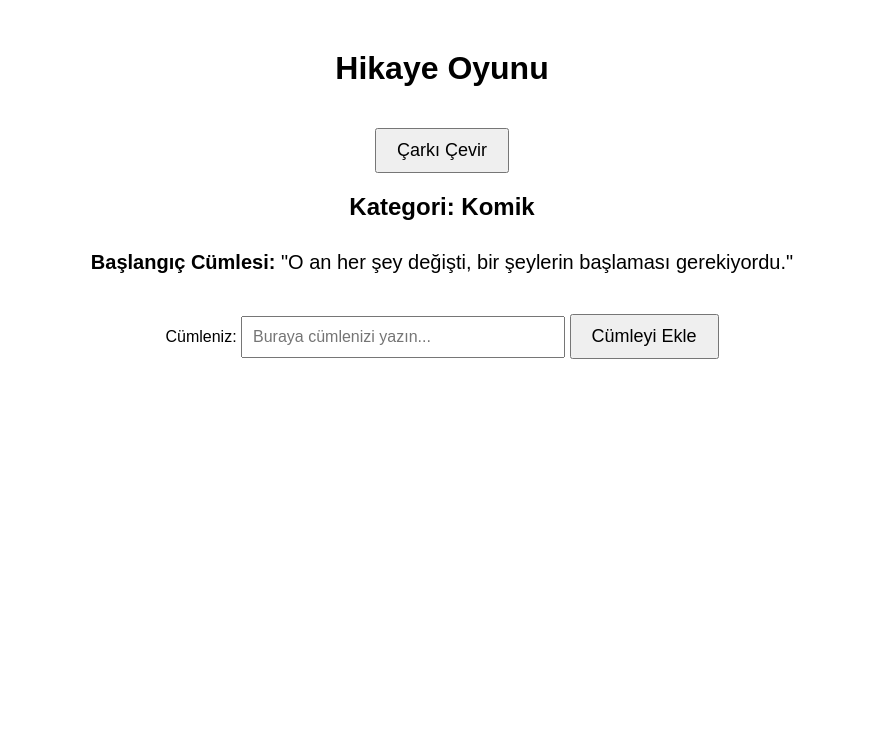
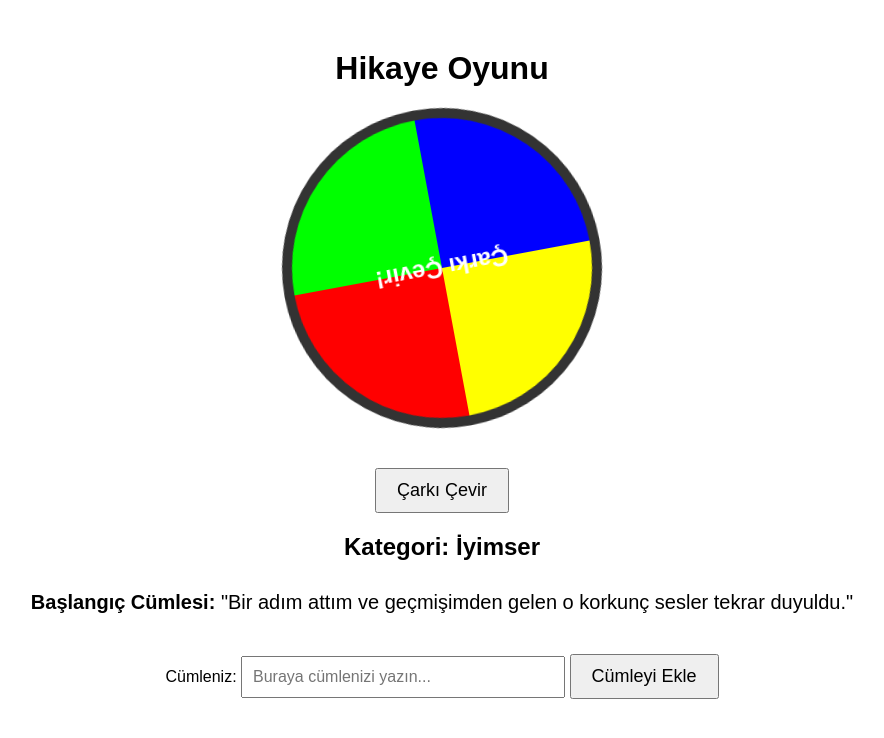
Before and after one commit to osendeo/storygame, a plain HTML site: page index.html in a window 1280 px wide. Both pictures are taken after a click on the button "Çarkı Çevir". Shown: the whole page, without its empty margins (198-1082 px from the left). Drawn offline with Linux system fonts and the light colour scheme.

Commit message:
Update index.html

```diff
--- a/index.html
+++ b/index.html
@@ -3,25 +3,68 @@
 <head>
   <meta charset="UTF-8">
   <meta name="viewport" content="width=device-width, initial-scale=1.0">
-  <title>Hikaye Oyunu</title>
+  <title>Hikaye Oyunu - Çark</title>
   <style>
     body { font-family: Arial, sans-serif; text-align: center; margin-top: 50px; }
-    .button { padding: 10px 20px; font-size: 18px; cursor: pointer; margin-top: 20px; }
+
+    /* Çark stili */
+    .wheel {
+      width: 300px;
+      height: 300px;
+      border-radius: 50%;
+      border: 10px solid #333;
+      position: relative;
+      margin: 20px auto;
+      background: conic-gradient(#ff0000 0% 25%, #00ff00 25% 50%, #0000ff 50% 75%, #ffff00 75% 100%);
+      transform-origin: 50% 50%;
+      transition: transform 4s ease-out;
+    }
+
+    /* Çarkın üzerindeki metinler */
+    .wheel-text {
+      position: absolute;
+      top: 50%;
+      left: 50%;
+      transform: translate(-50%, -50%);
+      font-size: 24px;
+      color: white;
+      font-weight: bold;
+    }
+
+    /* Buton stili */
+    .button {
+      padding: 10px 20px;
+      font-size: 18px;
+      cursor: pointer;
+      margin-top: 20px;
+    }
+
+    /* Kategori ve Başlangıç Cümlesi */
     .category { font-size: 24px; font-weight: bold; margin-top: 20px; }
     .story { margin-top: 30px; font-size: 20px; }
+
+    /* Cümle girişi */
     .input-area { margin-top: 20px; }
     #user-sentence { width: 300px; font-size: 16px; padding: 10px; margin-top: 10px; }
   </style>
 </head>
 <body>
+
   <h1>Hikaye Oyunu</h1>
+
+  <!-- Çark -->
+  <div class="wheel" id="wheel">
+    <div class="wheel-text">Çarkı Çevir!</div>
+  </div>
+
+  <!-- Buton -->
   <button class="button" onclick="spinWheel()">Çarkı Çevir</button>
 
-  <!-- Kategori ve Başlangıç Cümlesini Göster -->
+  <!-- Kategori ve Başlangıç Cümlesi -->
   <div class="category" id="category"></div>
   <div class="story" id="story"></div>
 
-  <!-- Oyuncunun Cümlesini Yazabileceği Alan -->
+  <!-- Cümle girişi -->
   <div class="input-area">
     <label for="user-sentence">Cümleniz: </label>
     <input type="text" id="user-sentence" placeholder="Buraya cümlenizi yazın..." />
@@ -29,9 +72,7 @@
   </div>
 
   <script>
-    const categories = ["İyimser", "Karamsar", "Şaşkın", "Heyecanlı", "Komik"];
-
-    // Başlangıç cümleleri rastgele seçilecek
+    const categories = ["İyimser", "Karamsar", "Şaşkın", "Heyecanlı"];
     const startingSentences = [
       "O an her şey değişti, bir şeylerin başlaması gerekiyordu.",
       "Gözleri önümdeki manzaraya odaklanmıştı, ama ne düşündüğünü anlayamıyordum.",
@@ -44,7 +85,11 @@
     let isFirstSpin = true; // Çark ilk kez döndürüldü mü diye kontrol eder
 
     function spinWheel() {
-      // Her zaman bir kategori gösterilir (ilk kez tıklanıp tıklanmadığına bakılmaz)
+      // Çarkı döndürmek için rastgele bir açı belirleyelim
+      const randomDeg = Math.floor(Math.random() * 360) + 3600;  // 3600 derece ve sonrasını döndürelim
+      document.getElementById("wheel").style.transform = `rotate(${randomDeg}deg)`;
+
+      // Kategori göster
       const randomCategory = categories[Math.floor(Math.random() * categories.length)];
       document.getElementById("category").innerText = `Kategori: ${randomCategory}`;
 
@@ -78,5 +123,6 @@
       }
     }
   </script>
+
 </body>
 </html>
```
